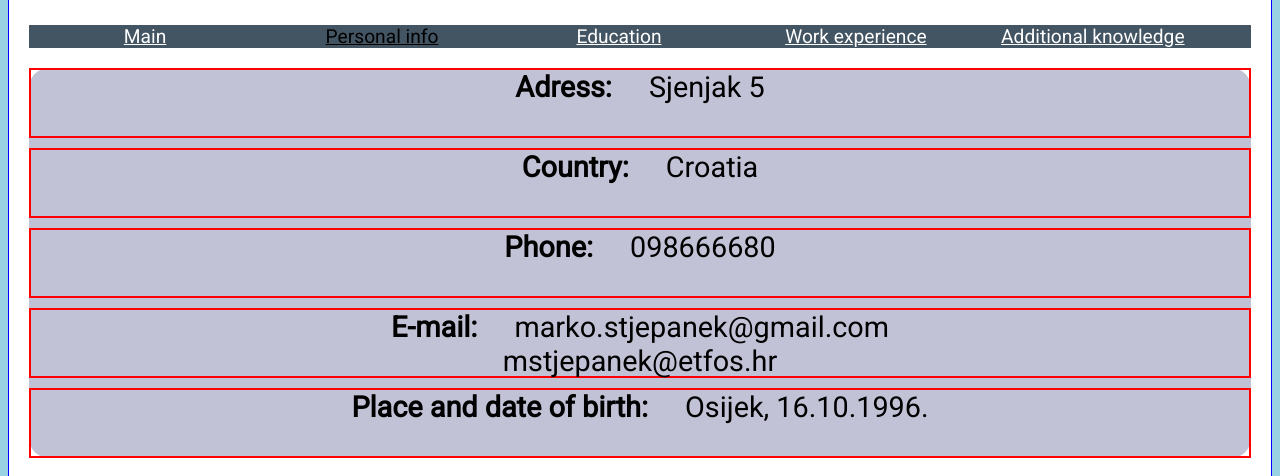
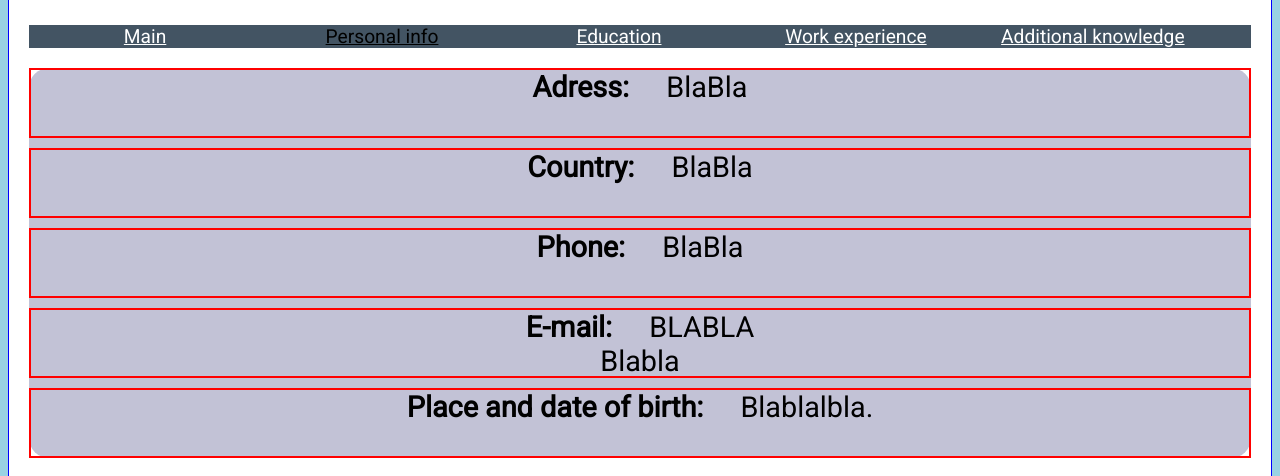
Before and after one commit to markostj/html-css3-cv-, a plain HTML site: page PersonalInfo.html in a window 1280 px wide. Shown: the part 125-601 px from the top of the page. Drawn offline with Linux system fonts and the light colour scheme.

Commit message:
change of personal info

```diff
--- a/PersonalInfo.html
+++ b/PersonalInfo.html
@@ -26,30 +26,30 @@
                     <div class="frame">
                           <div class="box2">
                              <div class="textcontent">
-                                 <b>Adress:</b>  <div class="textcontent2">Sjenjak 5</div>
+                                 <b>Adress:</b>  <div class="textcontent2">BlaBla</div>
                              </div>
 
                           </div>
                          <div class="box2">
                                 <div class="textcontent">
-                                    <b>Country:</b>  <div class="textcontent2">Croatia</div>
+                                    <b>Country:</b>  <div class="textcontent2">BlaBla</div>
                                 </div>
 
                          </div>
                          <div class="box2">
                              <div class="textcontent">
-                                 <b>Phone:</b> <div class="textcontent2">098666680</div>
+                                 <b>Phone:</b> <div class="textcontent2">BlaBla</div>
                              </div>
                          </div>
                           <div class="box2">
                               <div class="textcontent">
-                                    <b>E-mail:</b>  <div class="textcontent2">marko.stjepanek@gmail.com</div>
-                                     <div class="someclass">mstjepanek@etfos.hr</div>
+                                    <b>E-mail:</b>  <div class="textcontent2">BLABLA</div>
+                                     <div class="someclass">Blabla</div>
                               </div>
                           </div>
                           <div class="box2">
                               <div class="textcontent">
-                                  <b> Place and date of birth:</b>  <div class="textcontent2">Osijek, 16.10.1996.</div>
+                                  <b> Place and date of birth:</b>  <div class="textcontent2">Blablalbla.</div>
                               </div>
                           </div>
 
```
